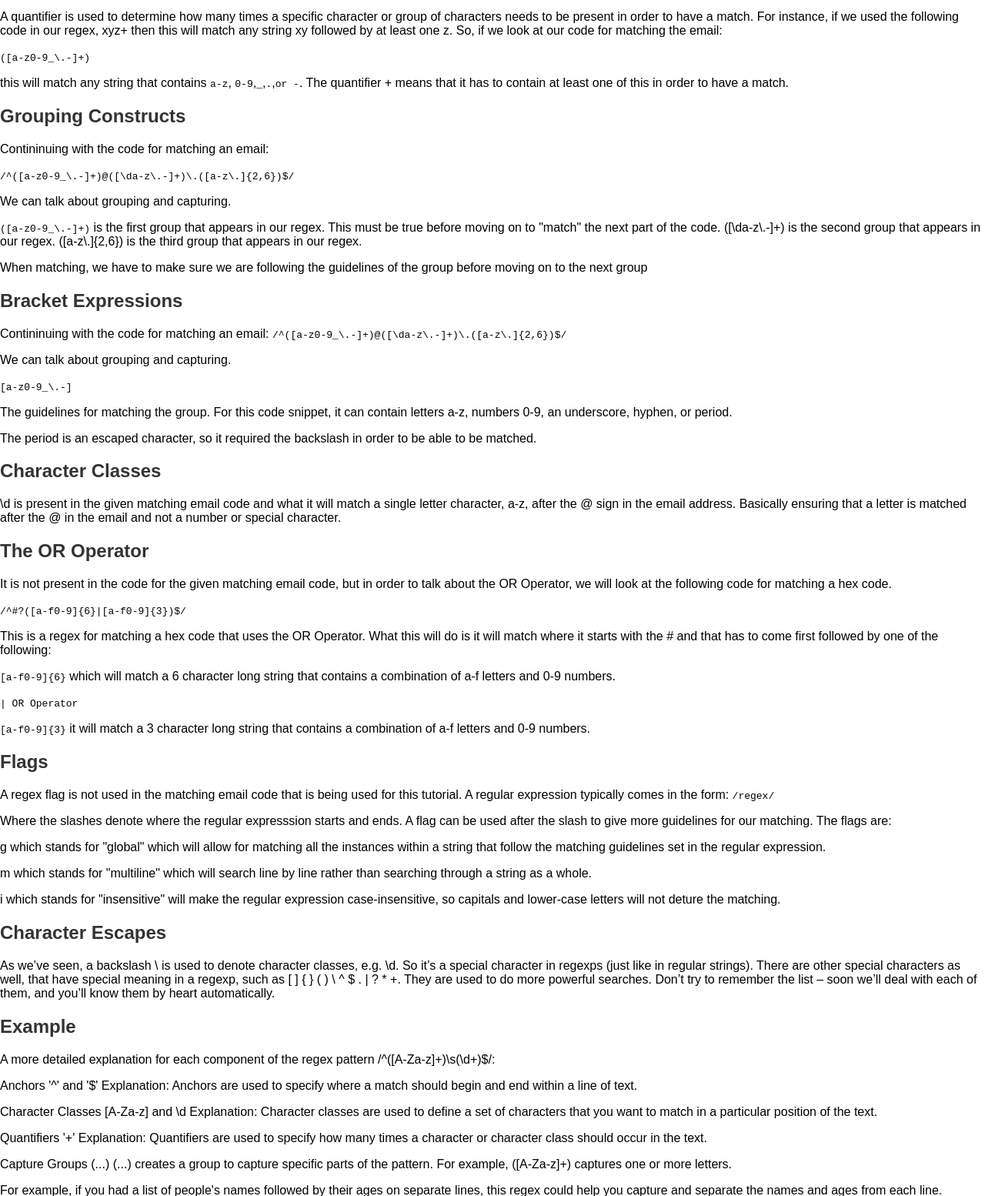
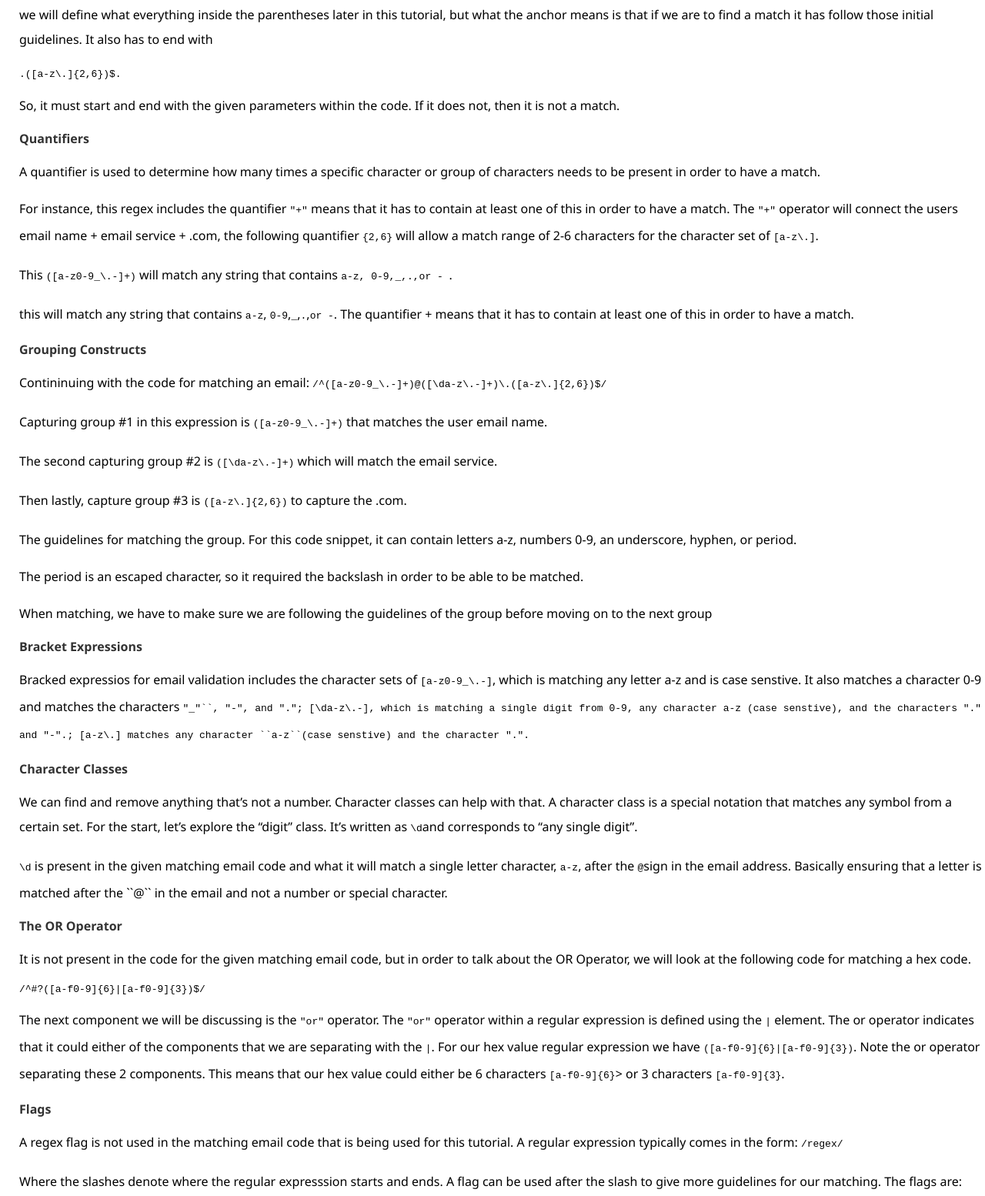
Before and after one commit to bchamidou/Regex_tutorial, a plain HTML site: page index.html in a window 1280 px wide. Shown: the part 1246-2800 px from the top of the page at 77% size. Drawn offline with Linux system fonts and the light colour scheme; a script that the page names is missing.

Commit message:
update ReadMe, JS, Html

```diff
--- a/index.html
+++ b/index.html
@@ -11,41 +11,33 @@
         <h1>Regex Tutorial</h1>
         <p>Learn about Regular Expressions</p>
     </header>
-<!--
-    <nav>
-        <h2>Table of Contents</h2>
-        <ul>
-            <li><a href="#introduction">Introduction</a></li>
-            <li><a href="#summary">Summary</a></li>
-
-            <li><a href="#anchors-and-start">Anchors and Start of Line</a></li>
-            <li><a href="#username-capture">Username Capture</a></li>
-            <li><a href="#domain-capture">Domain Capture</a></li>
-            <li><a href="#end-of-line">End of Line</a></li>
-            <li><a href="#about-author">About the Author</a></li>
-
-            <li><a href="#example">Example</a></li>
-            <li><a href="#author">About the Author</a></li>
-        </ul>
-    </nav> -->
 
     <main>
         <section id="introduction">
             <h2>Introduction</h2>
           <p>Regular expressions, commonly referred to as regex or regexp, are powerful tools used in text processing and pattern matching. They provide a concise and flexible way to search, validate, and manipulate text based on specific patterns.</p>
+
           <p>Understanding regular expressions is essential for web developers, data analysts, and anyone working with textual data. In this tutorial, we will explore the fundamental concepts of regex and how to use them effectively.</p>
+
           <p>Whether you're a beginner looking to get started with regex or an experienced developer aiming to deepen your knowledge, this tutorial will guide you through the key concepts and practical examples.</p>
+
           <p>Let's dive into the world of regular expressions and unlock their potential for text manipulation and pattern matching.</p>
         </section>
 
         <section id="summary">
             <h2>Summary</h2>
-            <p>we will focus on the regex pattern /^([A-Za-z]+)\s(\d+)$/. This regex pattern is designed to match and capture a specific format: a sequence of alphabetical characters followed by a space and then a sequence of digits. We will break down each component of this regex and explain its purpose..</p>
+            <p>Briefly summarize the regex you will be describing and what you will explain. Include a code snippet of the regex. Replace this text with your summary.
+
+                We will focus on the regex pattern code for matching an email:
+
+                /^([a-z0-9_\.-]+)@([\da-z\.-]+)\.([a-z\.]{2,6})$/
+
+                This regex pattern is designed to match and capture a specific format: a sequence of alphabetical characters followed by a space and then a sequence of digits. We will break down each component of this regex and explain its purpose..</p>
         </section>
         <section id="table-of-contents">
             <h2>Table of Contents</h2>
             <ul>
-                <li><a href="#anchors">Anchors and Start of Line</a></li>
+                <li><a href="#anchors">Anchors</a></li>
                 <li><a href="#quantifiers">Quantifiers</a></li>
                 <li><a href="#grouping-constructs">Grouping Constructs</a></li>
                 <li><a href="#bracket-expressions">Bracket Expressions</a></li>
@@ -59,7 +51,7 @@
         </section>
 
         <section id="anchors">
-            <h2>Anchors and Start of Line</h2>
+            <h2>Anchors</h2>
 
             <p> The anchor  is what starts and ends the regular expression. In the matching email code,</p>
 
@@ -78,107 +70,104 @@
 
         <section id="quantifiers">
             <h2>Quantifiers</h2>
-            <p> A quantifier is used to determine how many times a specific character or group of characters needs to be present in order to have a match. For instance, if we used the following code in our regex, xyz+ then this will match any string xy followed by at least one z. So, if we look at our code for matching the email:</p>
+            <p> A quantifier is used to determine how many times a specific character or group of characters needs to be present in order to have a match. </p>
 
-            <code>([a-z0-9_\.-]+)</code>
+            <p>For instance, this regex includes the quantifier <code>"+"</code> means that it has to contain at least one of this in order to have a match.
+                The <code>"+"</code> operator will connect the users email name + email service + .com, the following quantifier <code>{2,6}</code> will allow a match range of 2-6 characters for the character set of <code>[a-z\.]</code>.</p>
+
+            <p>This <code>([a-z0-9_\.-]+)</code> will match any string that contains <code>a-z, 0-9,_,.,or - </code>. </p>
 
             <p> this will match any string that contains <code>a-z</code>, <code>0-9</code>,<code>_</code>,<code>.</code>,<code>or -</code>. The quantifier + means that it has to contain at least one of this in order to have a match.</p>
         </section>
 
         <section id="grouping-constructs">
             <h2>Grouping Constructs</h2>
-            <p> Contininuing with the code for matching an email:</p>
+            <p> Contininuing with the code for matching an email:
 
-            <code>/^([a-z0-9_\.-]+)@([\da-z\.-]+)\.([a-z\.]{2,6})$/</code>
+                <code> /^([a-z0-9_\.-]+)@([\da-z\.-]+)\.([a-z\.]{2,6})$/</code>
 
-            <p>  We can talk about grouping and capturing.</p>
+                <p>Capturing group #1 in this expression is <code>([a-z0-9_\.-]+)</code> that matches the user email name.</p>
 
-            <p> <code>([a-z0-9_\.-]+)</code> is the first group that appears in our regex. This must be true before moving on to "match" the next part of the code. ([\da-z\.-]+) is the second group that appears in our regex. ([a-z\.]{2,6}) is the third group that appears in our regex.</p>
+                <p>The second capturing group #2 is <code>([\da-z\.-]+)</code> which will match the email service.</p>
 
-            <p>  When matching, we have to make sure we are following the guidelines of the group before moving on to the next group</p>
+                <p>Then lastly, capture group #3 is <code>([a-z\.]{2,6})</code> to capture the .com.
+
+                <p> The guidelines for matching the group. For this code snippet, it can contain letters a-z, numbers 0-9, an underscore, hyphen, or period.</p>
+
+                <p>  The period is an escaped character, so it required the backslash in order to be able to be matched.</p>
+
+                <p>When matching, we have to make sure we are following the guidelines of the group before moving on to the next group</p>
         </section>
 
         <section id="bracket-expressions">
             <h2>Bracket Expressions</h2>
-            <p> Contininuing with the code for matching an email:
+           <p>Bracked expressios for email validation includes the character sets of <code>[a-z0-9_\.-]</code>, which is matching any letter a-z and is case senstive.
 
-            <code> /^([a-z0-9_\.-]+)@([\da-z\.-]+)\.([a-z\.]{2,6})$/</code>
+            It also matches a character 0-9 and matches the characters <code>"_"``, <code>"-"</code>, and <code>"."</code>; <code>[\da-z\.-]</code>,
 
-            <p> We can talk about grouping and capturing.</p>
+            which is matching a single digit from 0-9, any character a-z (case senstive), and the characters <code>"."</code> and <code>"-".</code>; <code>[a-z\.]</code>
+            matches any character ``a-z``(case senstive) and the character <code>"."</code>.</p>
 
-            <code>[a-z0-9_\.-]</code>
-
-            <p> The guidelines for matching the group. For this code snippet, it can contain letters a-z, numbers 0-9, an underscore, hyphen, or period.</p>
-
-            <p>  The period is an escaped character, so it required the backslash in order to be able to be matched.</p>
         </section>
         <section id="character-classes">
             <h2>Character Classes</h2>
-            <p>  \d is present in the given matching email code and what it will match a single letter character, a-z, after the @ sign in the email address. Basically ensuring that a letter is matched after the @ in the email and not a number or special character.</p>
+            <p>We can find and remove anything that’s not a number. Character classes can help with that.
+
+               A character class is a special notation that matches any symbol from a certain set.
+
+               For the start, let’s explore the “digit” class. It’s written as <code>\d</code>and corresponds to “any single digit”.</p>
+
+            <p><code>\d</code> is present in the given matching email code and what it will match a single letter character, <code>a-z</code>, after the <code>@</code>sign in the email address.
+
+                Basically ensuring that a letter is matched after the ``@`` in the email and not a number or special character.</p>
         </section>
         <section id="the-or-operator">
             <h2>The OR Operator</h2>
+
             <p>  It is not present in the code for the given matching email code, but in order to talk about the OR Operator, we will look at the following code for matching a hex code.</p>
 
             <code>/^#?([a-f0-9]{6}|[a-f0-9]{3})$/</code>
 
-            <p> This is a regex for matching a hex code that uses the OR Operator. What this will do is it will match where it starts with the # and that has to come first followed by one of the following:</p>
+            <p> The next component we will be discussing is the <code>"or"</code> operator. The <code>"or"</code> operator within a regular expression is defined using the <code>|</code> element.
 
-            <p> <code>[a-f0-9]{6}</code> which will match a 6 character long string that contains a combination of a-f letters and 0-9 numbers.</p>
+                The or operator indicates that it could either of the components that we are separating with the <code>|</code>.
 
-            <code>| OR Operator</code>
+                For our hex value regular expression we have <code>([a-f0-9]{6}|[a-f0-9]{3})</code>. Note the or operator separating these 2 components.
 
-            <p><code>[a-f0-9]{3}</code> it will match a 3 character long string that contains a combination of a-f letters and 0-9 numbers.</p>
-
-
+                This means that our hex value could either be 6 characters <code>[a-f0-9]{6}</code>> or 3 characters <code>[a-f0-9]{3}</code>.</p>
         </section>
         <section id="flags">
             <h2>Flags</h2>
             <p>  A regex flag is not used in the matching email code that is being used for this tutorial. A regular expression typically comes in the form:
+                <code>/regex/</code> </p>
 
-            <code>/regex/</code>
+            <p> Where the slashes denote where the regular expresssion starts and ends. A flag can be used after the slash to give more guidelines for our matching. The flags are:</p>
 
-            <p>  Where the slashes denote where the regular expresssion starts and ends. A flag can be used after the slash to give more guidelines for our matching. The flags are:</p>
+            <p> <code>g</code> which stands for "global" which will allow for matching all the instances within a string that follow the matching guidelines set in the regular expression.</p>
 
-            <p> g which stands for "global" which will allow for matching all the instances within a string that follow the matching guidelines set in the regular expression.</p>
-            <p> m which stands for "multiline" which will search line by line rather than searching through a string as a whole.</p>
-            <p>  i which stands for "insensitive" will make the regular expression case-insensitive, so capitals and lower-case letters will not deture the matching.</p>
+            <p> <code>m</code> which stands for "multiline" which will search line by line rather than searching through a string as a whole.</p>
+
+            <p> <code>i</code> which stands for "insensitive" will make the regular expression case-insensitive, so capitals and lower-case letters will not deture the matching.</p>
+
+            <p> <code>s</code> Enables “dotall” mode, that allows a dot . to match newline character \n (covered in the chapter Character classes).</p>
         </section>
         <section id="character-escapes">
             <h2>Character Escapes</h2>
-            As we’ve seen, a backslash \ is used to denote character classes, e.g. \d. So it’s a special character in regexps (just like in regular strings).
+            <p>A character escape represents a character that may not be able to be conveniently represented in its literal form.</p>
 
-            There are other special characters as well, that have special meaning in a regexp, such as [ ] { } ( ) \ ^ $ . | ? * +. They are used to do more powerful searches.
+            <p>Character escapes are useful when you want to match a character that is not easily represented in its literal form. </p>
+            <code>\d</code>,
 
-            Don’t try to remember the list – soon we’ll deal with each of them, and you’ll know them by heart automatically.
+            <p>There are other special characters as well, that have special meaning in a regexp, such as <code>[ ] { } ( ) \ ^ $ . | ? * + </code> They are used to do more powerful searches.</p>
         </section>
 
-        <section id="example">
-            <h2>Example</h2>
-            <p> A more detailed explanation for each component of the regex pattern /^([A-Za-z]+)\s(\d+)$/:</p>
-            <p>Anchors '^' and '$'
-                Explanation: Anchors are used to specify where a match should begin and end within a line of text.</p>
-
-            <p>Character Classes [A-Za-z] and \d
-                Explanation: Character classes are used to define a set of characters that you want to match in a particular position of the text.</p>
-
-            <p>Quantifiers '+'
-                Explanation: Quantifiers are used to specify how many times a character or character class should occur in the text.</p>
-
-            <p>Capture Groups (...)
-                (...) creates a group to capture specific parts of the pattern. For example, ([A-Za-z]+) captures one or more letters.</p>
-
-            <p>For example, if you had a list of people's names followed by their ages on separate lines, this regex could help you capture and separate the names and ages from each line.</p>
-        </section>
     </main>
 
     <footer>
         <section id="author">
             <h2>About the Author</h2>
-            <p>Information about the author and a link to their GitHub profile.</p>
-            <a href="https://github.com/https://github.com/bchamidou">Author's GitHub Profile</a>
-            <a href="https://github.com/https://github.com/bchamidou">Author's GitHub Profile</a>
-            <a href="https://github.com/https://github.com/bchamidou">Author's GitHub Profile</a>
+            <p>Cheik H BAGAGNAN</p>
+            <a href="https://github.com/https://github.com/bchamidou">My GitHub Profile</a>
 
         </section>
     </footer>
--- a/style.css
+++ b/style.css
@@ -10,7 +10,10 @@ header {
     text-align: center;
     padding: 1rem;
 }
-
+main{
+    margin-left: 25px;
+    font-family: 'Segoe UI', Tahoma, Geneva, Verdana, sans-serif;
+}
 .container {
     max-width: 800px;
     margin: 0 auto;
@@ -19,6 +22,16 @@ header {
 
 h1, h2 {
     color: #333;
+    font-size: 1em;
+    font-weight: bold;
+    font-family: 'Segoe UI', Tahoma, Geneva, Verdana, sans-serif;
+}
+
+p {
+font-size: 1em;
+line-height: 2em;
+font-family: 'Segoe UI', Tahoma, Geneva, Verdana, sans-serif;
+
 }
 
 ul {
@@ -38,5 +51,5 @@ footer {
 }
 
 .highlight {
-    background-color: #FFFF00; /* Yellow */
+    background-color: #FFFF00;
 }
```
Also changed, not shown: Assets/Regex_tutorial.png (added), 2 other files.
